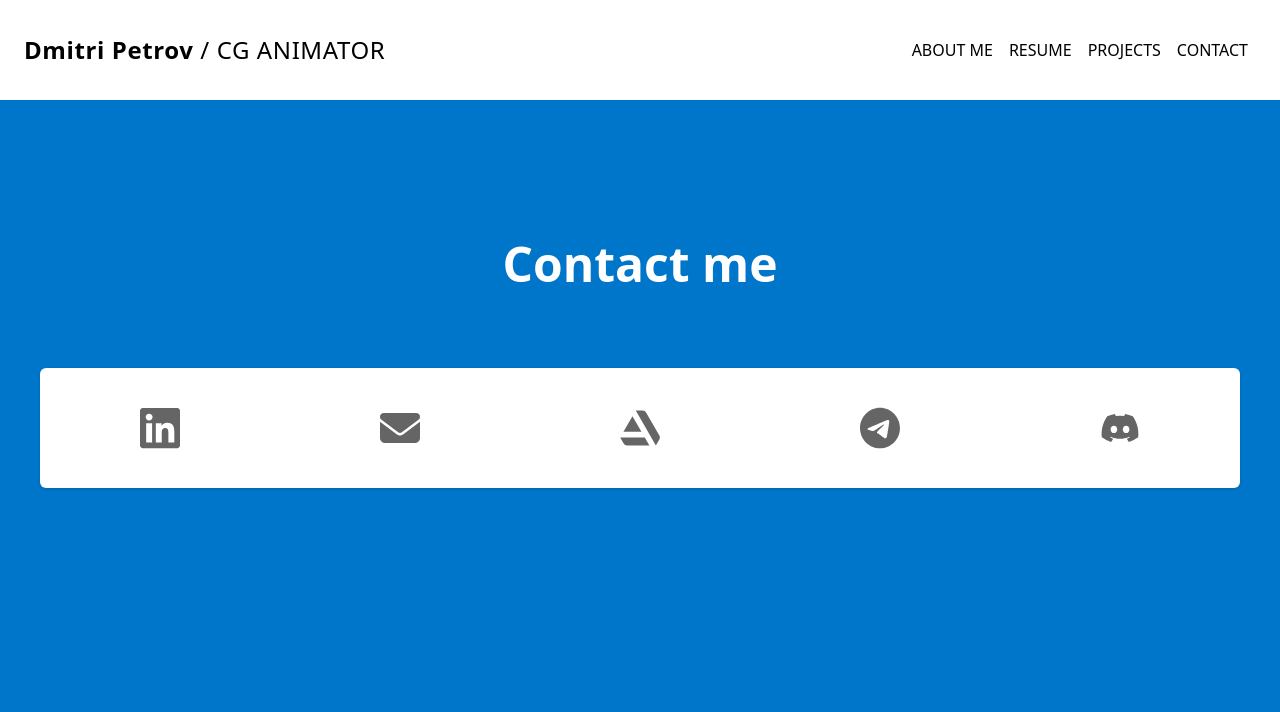
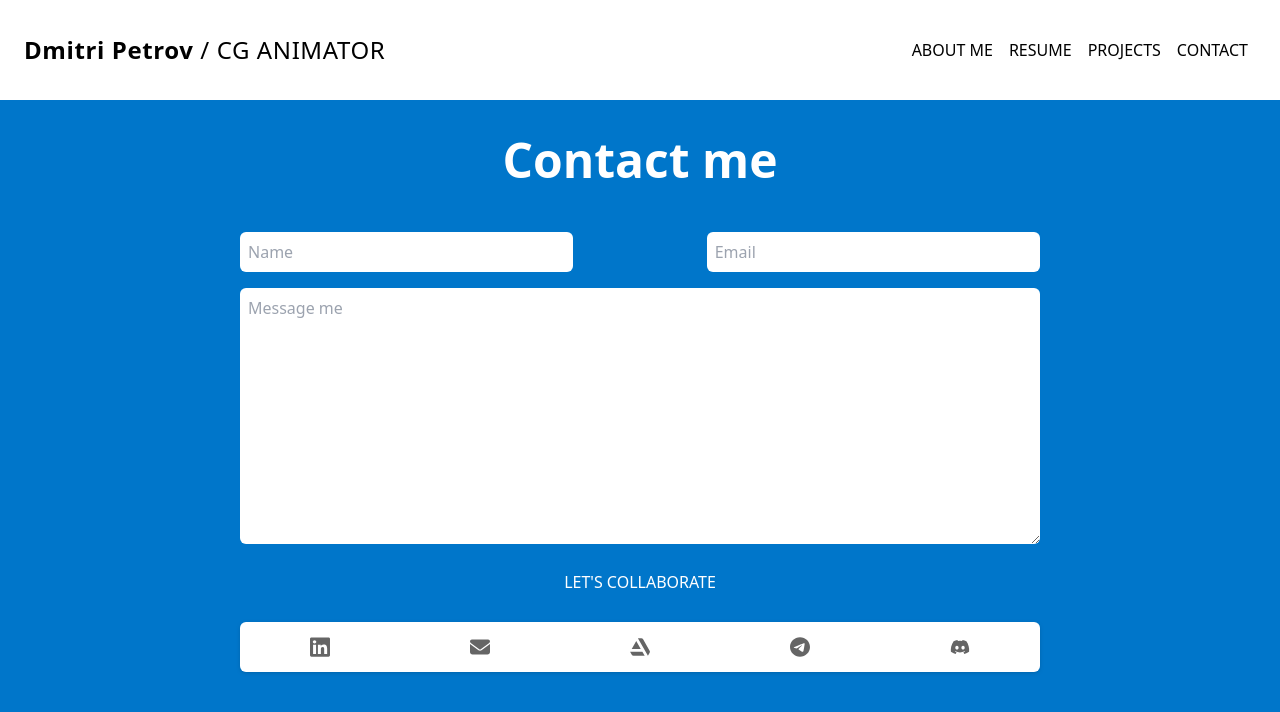
Before and after one commit to AleKoles/animator-cv-portfolio, a React (Create React App) app: page /Contacts in a window 1280 px wide. Shown: the top 712 px of the page. Built offline with nearby package versions, Linux system fonts and the light colour scheme.

Commit message:
feat: connected contact to getform.io

```diff
--- a/src/components/Contacts.jsx
+++ b/src/components/Contacts.jsx
@@ -8,12 +8,42 @@ import Linkedin from "../images/linkedin-brands.svg";
 const Contacts = () => {
   return (
     <div className="w-full h-screen bg-dark-blue">
-      <div className="absolute w-full top-[160px] text-white px-2 md:px-10">
-        <h1 className="my-10 py-10 text-5xl text-center font-bold">
-          Contact me
-        </h1>
+      <div className="absolute w-full top-[120px] text-white px-2 md:px-10">
+        <h1 className="mt-4 mb-8 text-5xl text-center font-bold">Contact me</h1>
+        <form
+          action="https://getform.io/f/d32f1b29-b440-4885-a551-98e3312590ae"
+          method="POST"
+          className="w-8/12 mx-auto"
+        >
+          <div className="flex flex-col sm:flex-row sm:justify-between text-black">
+            <input
+              className="sm:my-4 p-2 rounded-md w-full sm:w-5/12"
+              type="text"
+              placeholder="Name"
+              name="name"
+            />
+            <input
+              className="my-4 p-2 rounded-md w-full sm:w-5/12"
+              type="email"
+              placeholder="Email"
+              name="email"
+            />
+          </div>
 
-        <div className="h-[120px] w-full bg-white flex flex-wrap rounded-md justify-around items-center drop-shadow">
+          <textarea
+            className="mx-auto p-2 w-full rounded-md"
+            name="message"
+            rows="10"
+            placeholder="Message me"
+          ></textarea>
+
+          <div className="flex justify-center">
+            <button className="mx-3 my-2 box-border bg-dark-blue text-white rounded-md uppercase px-8 py-3 hover:bg-white hover:text-dark-blue">
+              Let's collaborate
+            </button>
+          </div>
+        </form>
+        <div className="mx-auto h-[50px] my-2 w-8/12 bg-white flex flex-wrap rounded-md justify-around items-center drop-shadow">
           <a
             href="https://www.linkedin.com/in/dmitri-petrov/"
             target="_blank"
@@ -22,7 +52,7 @@ const Contacts = () => {
             <img
               src={Linkedin}
               alt="Linkedin"
-              className="w-[40px] opacity-60 hover:scale-110 hover:opacity-100 mx-2"
+              className="w-[20px] opacity-60 hover:scale-110 hover:opacity-100 mx-2"
             />
           </a>
           <a
@@ -33,7 +63,7 @@ const Contacts = () => {
             <img
               src={Mail}
               alt="Gmail"
-              className="w-[40px] opacity-60 hover:scale-110 hover:opacity-100  mx-2"
+              className="w-[20px] opacity-60 hover:scale-110 hover:opacity-100  mx-2"
             />
           </a>
           <a
@@ -44,14 +74,14 @@ const Contacts = () => {
             <img
               src={Art}
               alt="Artstation"
-              className="w-[40px] opacity-60 hover:scale-110 hover:opacity-100  mx-2"
+              className="w-[20px] opacity-60 hover:scale-110 hover:opacity-100  mx-2"
             />
           </a>
           <a href="https://t.me/dzimge" target="_blank" rel="noreferrer">
             <img
               src={Telegram}
               alt="Telegram"
-              className="w-[40px] opacity-60 hover:scale-110 hover:opacity-100  mx-2"
+              className="w-[20px] opacity-60 hover:scale-110 hover:opacity-100  mx-2"
             />
           </a>
           <a
@@ -62,7 +92,7 @@ const Contacts = () => {
             <img
               src={Discord}
               alt="Discord"
-              className="w-[40px] opacity-60 hover:scale-110 hover:opacity-100  mx-2"
+              className="w-[20px] opacity-60 hover:scale-110 hover:opacity-100  mx-2"
             />
           </a>
         </div>
```
